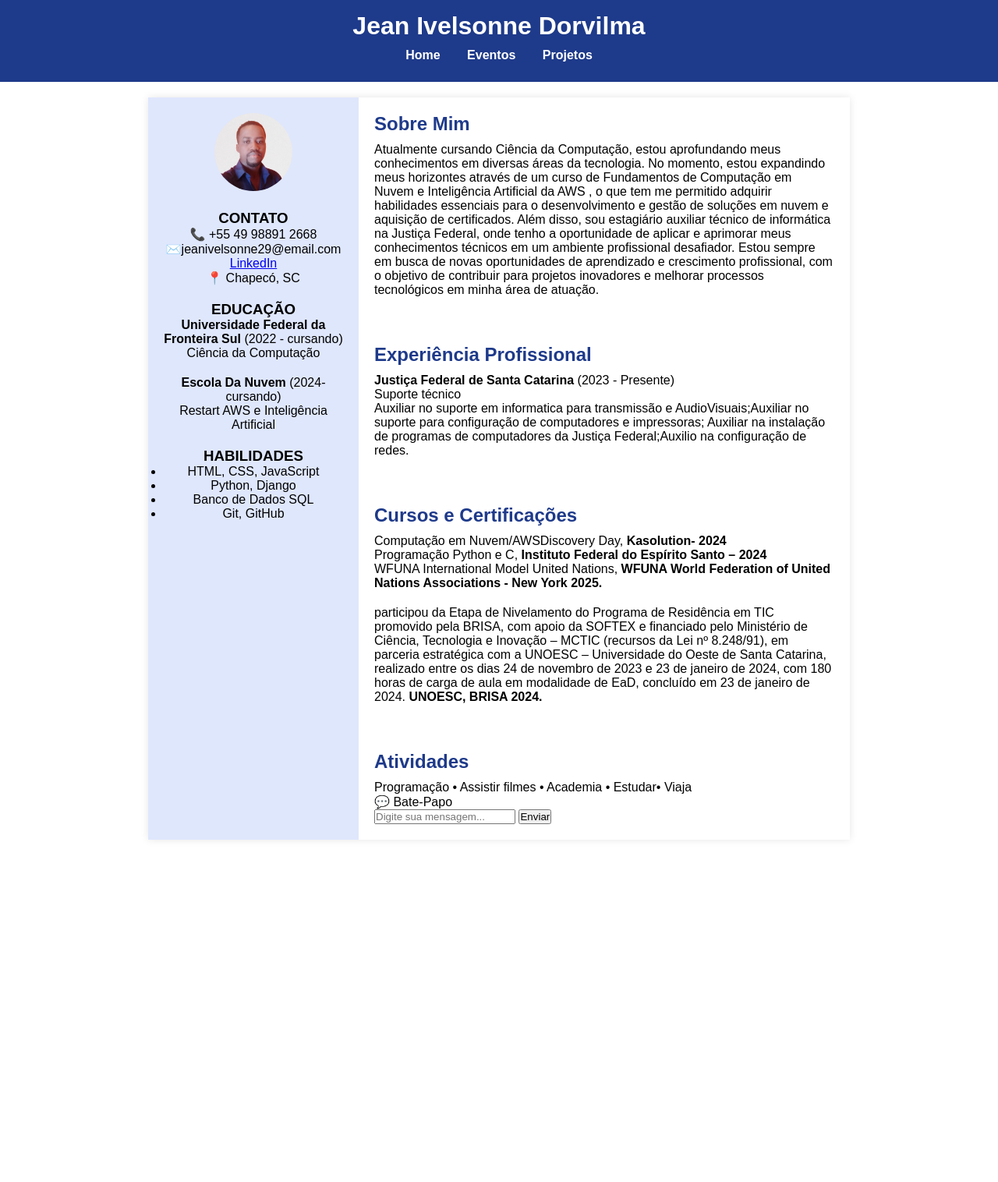
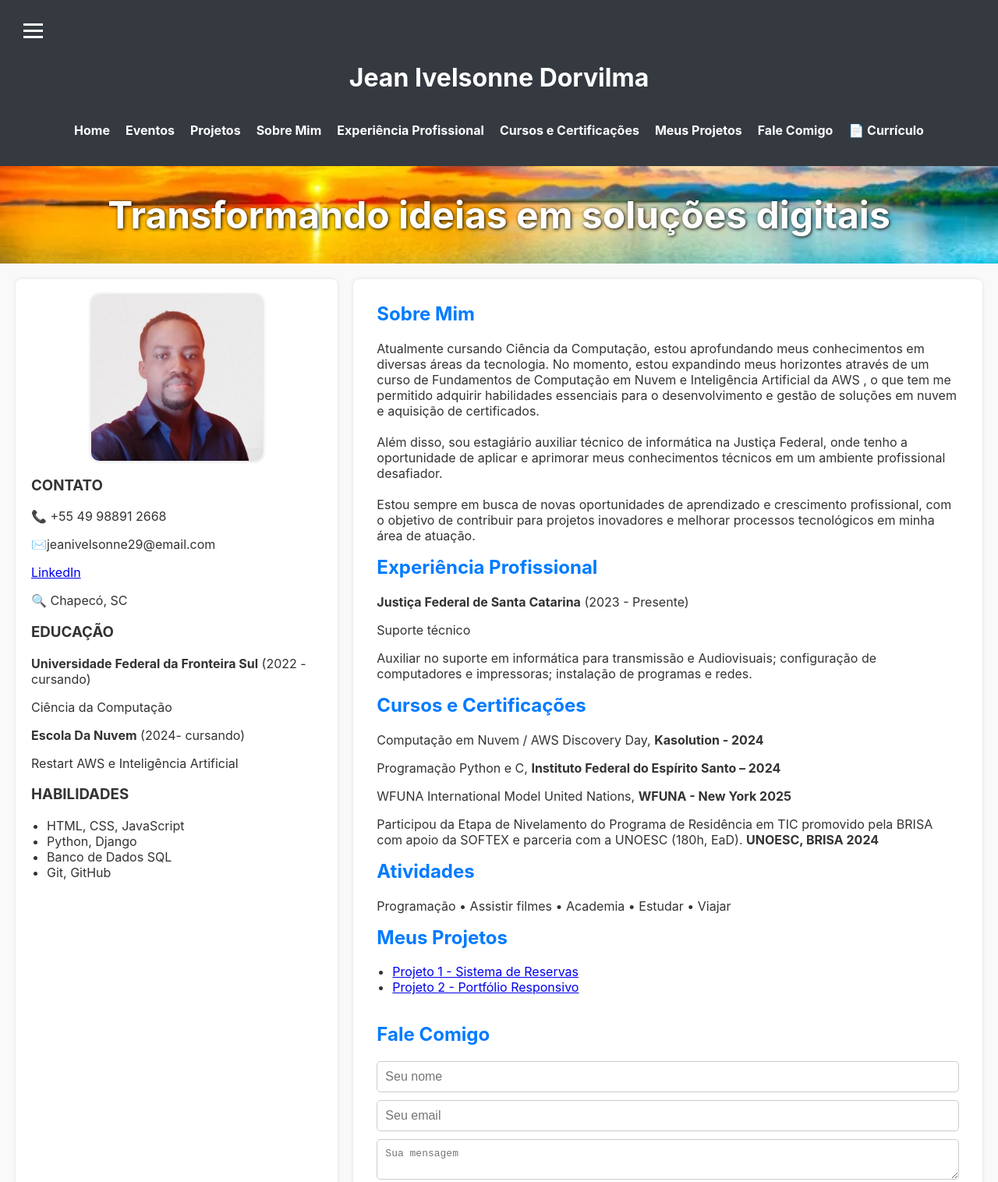
Before and after one commit to jean2992-star/jean2992-star.github.io, a plain HTML site: page index.html in a window 1280 px wide. Shown: the top 1516 px of the page at 78% size. Before the commit the page ends 1097 px from the top, so only its background shows below. Drawn offline with Linux system fonts and the light colour scheme.

Commit message:
atualização

```diff
--- a/index.html
+++ b/index.html
@@ -1,5 +1,6 @@
+
 <!DOCTYPE html>
-<html lang="en">
+<html lang="pt-BR">
 <head>
   <meta charset="UTF-8">
   <meta name="viewport" content="width=device-width, initial-scale=1.0">
@@ -7,21 +8,43 @@
   <link rel="stylesheet" href="styles.css">
 </head>
 <body>
-
-    <!-- Cabeçalho com Menu -->
   <header class="main-header">
+    <div class="menu-toggle" onclick="toggleMenu()">
+      <div class="bar"></div>
+      <div class="bar"></div>
+      <div class="bar"></div>
+    </div>
+    <div class="side-menu" id="sideMenu">
+      <ul>
+        <li><a href="#profile">Sobre Mim</a></li>
+        <li><a href="#work">Experiência Profissional</a></li>
+        <li><a href="#cursos">Cursos e Certificações</a></li>
+        <li> <a href="#atividade">Atividades</a></li>
+        <li><a href="#projetos-destaque">Meus Projetos</a></li>
+        <li><a href="#form-contato">Fale Comigo</a></li>
+      </ul>
+    </div>
     <h1>Jean Ivelsonne Dorvilma</h1>
-        <nav>
+    <nav class="menu">
       <ul>
         <li><a href="index.html">Home</a></li>
         <li><a href="evento.html">Eventos</a></li>
         <li><a href="projetos.html">Projetos</a></li>
+        <li><a href="#profile">Sobre Mim</a></li>
+        <li><a href="#work">Experiência Profissional</a></li>
+        <li><a href="#cursos">Cursos e Certificações</a></li>
+        <li><a href="#projetos-destaque">Meus Projetos</a></li>
+        <li><a href="#form-contato">Fale Comigo</a></li>
+        <li><a href="Jean_Ivelsonne_CV.pdf" download>📄 Currículo</a></li>
       </ul>
     </nav>
   </header>
 
+  <section class="hero-banner">
+    <h2>Transformando ideias em soluções digitais</h2>
+  </section>
+
   <div class="container">
-        <!-- Barra Lateral -->
     <aside class="sidebar">
       <div class="profile-img">
         <img src="JEAN.jpg" alt="Jean Ivelsonne">
@@ -30,23 +53,16 @@
         <h3>CONTATO</h3>
         <p>📞 +55 49 98891 2668</p>
         <p>✉️jeanivelsonne29@email.com</p>
-                <p> <a href="https://www.linkedin.com/in/jean-ivelsonne-dorvilma-1b4731140" target="_blank">LinkedIn</a></p>
-
-                <p>📍 Chapecó, SC</p>
+        <p><a href="https://www.linkedin.com/in/jean-ivelsonne-dorvilma-1b4731140" target="_blank">LinkedIn</a></p>
+        <p>🔍 Chapecó, SC</p>
       </section>
-
       <section class="education">
         <h3>EDUCAÇÃO</h3>
         <p><strong>Universidade Federal da Fronteira Sul</strong> (2022 - cursando)</p>
         <p>Ciência da Computação</p>
-            </section>
-
-            <section class="education">
-
         <p><strong>Escola Da Nuvem</strong> (2024- cursando)</p>
         <p>Restart AWS e Inteligência Artificial</p>
       </section>
-
       <section class="skills">
         <h3>HABILIDADES</h3>
         <ul>
@@ -58,77 +74,95 @@
       </section>
     </aside>
 
-
-        <!-- Conteúdo Principal -->
     <main class="content">
-            <section class="profile">
+      <section id="profile">
         <h2>Sobre Mim</h2>
         <p>Atualmente cursando Ciência da Computação, estou aprofundando meus conhecimentos em diversas áreas da tecnologia. No momento, estou expandindo meus horizontes através de um curso de Fundamentos de Computação em Nuvem e Inteligência Artificial da AWS , o que tem me permitido adquirir habilidades essenciais para o desenvolvimento e gestão de soluções em nuvem e aquisição de certificados.
-
+        <br><br>
         Além disso, sou estagiário auxiliar técnico de informática na Justiça Federal, onde tenho a oportunidade de aplicar e aprimorar meus conhecimentos técnicos em um ambiente profissional desafiador.
-
+        <br><br>
         Estou sempre em busca de novas oportunidades de aprendizado e crescimento profissional, com o objetivo de contribuir para projetos inovadores e melhorar processos tecnológicos em minha área de atuação.</p>
       </section>
 
-            <section class="work">
+      <section id="work">
         <h2>Experiência Profissional</h2>
         <p><strong>Justiça Federal de Santa Catarina</strong> (2023 - Presente)</p>
         <p>Suporte técnico  </p>
-                <p> Auxiliar no suporte em informatica para transmissão e AudioVisuais;Auxiliar no suporte para configuração de computadores e impressoras; Auxiliar na instalação de programas de computadores da Justiça Federal;Auxilio na configuração de redes.</p>
-
-
+        <p> Auxiliar no suporte em informática para transmissão e Audiovisuais; configuração de computadores e impressoras; instalação de programas e redes.</p>
       </section>
 
+      <section>
+        <h2 id="cursos">Cursos e Certificações</h2>
+        <p>Computação em Nuvem / AWS Discovery Day, <strong>Kasolution - 2024</strong></p>
+        <p>Programação Python e C, <strong>Instituto Federal do Espírito Santo – 2024</strong></p>
+        <p>WFUNA International Model United Nations, <strong>WFUNA - New York 2025</strong></p>
+        <p class="pcertification">Participou da Etapa de Nivelamento do Programa de Residência em TIC promovido pela BRISA com apoio da SOFTEX e parceria com a UNOESC (180h, EaD). <strong>UNOESC, BRISA 2024</strong></p>
+      </section>
 
       <section>
-
-                <h2 class= "cursos"> Cursos e Certificações  </h2>
-                <p>  Computação em Nuvem/AWSDiscovery
-                    Day, <strong>Kasolution- 2024  </strong>  </p>
-
-                <p>  Programação Python e C, <strong> Instituto Federal
-                    do Espírito Santo – 2024   </strong></p>
-
-
-                    <p>   WFUNA International Model United Nations,  <strong>WFUNA World Federation of United Nations Associations - New York 2025. </strong>  </p>
-
-
-                    <p class="pcertification"> participou da Etapa de Nivelamento do Programa de Residência em TIC promovido pela
-                        BRISA, com apoio da SOFTEX e financiado pelo Ministério de Ciência, Tecnologia e Inovação – MCTIC (recursos da Lei nº 8.248/91), em parceria estratégica com a UNOESC –
-                        Universidade do Oeste de Santa Catarina, realizado entre os dias 24 de novembro de 2023 e
-                        23 de janeiro de 2024, com 180 horas de carga de aula em modalidade de EaD, concluído
-                        em 23 de janeiro de 2024.  <strong>  UNOESC, BRISA 2024. </strong></p>
-
+        <h2 id="atividade">Atividades</h2>
+        <p>Programação • Assistir filmes • Academia • Estudar • Viajar</p>
       </section>
 
-
+      <section id="projetos-destaque">
+        <h2>Meus Projetos</h2>
+        <ul>
+          <li><a href="https://github.com/jean2992/projeto1" target="_blank">Projeto 1 - Sistema de Reservas</a></li>
+          <li><a href="https://github.com/jean2992/projeto2" target="_blank">Projeto 2 - Portfólio Responsivo</a></li>
+        </ul>
+      </section>
 
       <section>
-                <h2 class="atividade">  Atividades         </h2>
-                <p> Programação • Assistir filmes • Academia • Estudar• Viaja</p>
-
-
-
+        <br>
+        <h2>Fale Comigo</h2>
+        <form id="form-contato">
+          <input type="text" name="nome" placeholder="Seu nome" required>
+          <input type="email" name="email" placeholder="Seu email" required>
+          <textarea name="mensagem" placeholder="Sua mensagem" required></textarea>
+          <br>
+            <button type="submit">Enviar Mensagem</button>
+            <p id="resposta-form" style="color: green;"></p>
+        </form>
       </section>
-
-
-
-
-            <!-- Chatbox -->
-<div id="chat-container">
-    <div id="chat-header">💬 Bate-Papo</div>
-    <div id="chat-body">
-        <ul id="chat-messages"></ul>
-    </div>
-    <div id="chat-footer">
-        <input type="text" id="chat-input" placeholder="Digite sua mensagem..." />
-        <button onclick="sendMessage()">Enviar</button>
-    </div>
-</div>
-
-
     </main>
   </div>
 
+    <script>
+  function toggleMenu() {
+    document.getElementById("sideMenu").classList.toggle("open");
+  }
+
+  // Fecha o menu ao clicar em qualquer link dentro dele
+  document.querySelectorAll("#sideMenu a").forEach(link => {
+    link.addEventListener("click", () => {
+      document.getElementById("sideMenu").classList.remove("open");
+    });
+  });
+
+  document.getElementById("form-contato")?.addEventListener("submit", async function (e) {
+    e.preventDefault();
+    const nome = this.nome.value.trim();
+    const email = this.email.value.trim();
+    const mensagem = this.mensagem.value.trim();
+    const respostaTexto = document.getElementById("resposta-form");
+    respostaTexto.textContent = "Enviando...";
+    try {
+      const resposta = await fetch("https://backend-reposi-rwbn.onrender.com", {
+        method: "POST",
+        headers: { "Content-Type": "application/json" },
+        body: JSON.stringify({ nome, email, mensagem }),
+      });
+      const dados = await resposta.json();
+      if (resposta.ok) {
+        respostaTexto.textContent = dados.mensagem || "Mensagem enviada com sucesso!";
+        this.reset();
+      } else {
+        respostaTexto.textContent = dados.erro || "Erro ao enviar mensagem.";
+      }
+    } catch (erro) {
+      respostaTexto.textContent = "Erro de conexão com o servidor.";
+    }
+  });
+</script>
 </body>
 </html>
--- a/stylebatepapo.css
+++ /dev/null
@@ -1,50 +0,0 @@
-/* Estilizando o chat */
-#chat-container {
-    position: fixed;
-    bottom: 20px;
-    left: 20px;
-    width: 300px;
-    border-radius: 10px;
-    box-shadow: 0px 4px 10px rgba(0, 0, 0, 0.2);
-    background: white;
-    overflow: hidden;
-    font-family: Arial, sans-serif;
-    margin-top: 20px;
-}
-
-#chat-header {
-    background: #1E3A8A;
-    color: white;
-    padding: 10px;
-    text-align: center;
-    font-weight: bold;
-}
-
-#chat-body {
-    height: 200px;
-    overflow-y: auto;
-    padding: 10px;
-    border-bottom: 1px solid #ccc;
-}
-
-#chat-footer {
-    display: flex;
-    padding: 10px;
-}
-
-#chat-input {
-    flex: 1;
-    padding: 8px;
-    border: 1px solid #ccc;
-    border-radius: 5px;
-}
-
-button {
-    margin-left: 5px;
-    background: #1E3A8A;
-    color: white;
-    border: none;
-    padding: 8px;
-    cursor: pointer;
-    border-radius: 5px;
-}
--- a/styles.css
+++ b/styles.css
@@ -1,105 +1,225 @@
-/* Reset */
-* {
+/* styles.css atualizado com menu hambúrguer */
+
+body {
+  font-family: 'Inter', sans-serif;
   margin: 0;
-    padding: 0;
-    box-sizing: border-box;
-    font-family: Arial, sans-serif;
+  background-color: #f9f9f9;
+  color: #333;
 }
 
-/* Cabeçalho */
-.main-header {
-    background: #1E3A8A;
+header.main-header {
+  background: #343a40;
   color: white;
-    padding: 15px;
+  padding: 20px;
   text-align: center;
+  position: relative;
 }
 
-.main-header nav ul {
+nav ul {
   list-style: none;
-    padding: 10px;
+  padding: 0;
+  display: flex;
+  justify-content: center;
+  gap: 20px;
 }
 
-.main-header nav ul li {
-    display: inline;
-    margin: 0 15px;
-}
-
-.main-header nav ul li a {
+nav a {
   color: white;
   text-decoration: none;
   font-weight: bold;
 }
 
-/* Layout principal */
+.menu-icon {
+  display: none;
+  width: 30px;
+  height: 30px;
+  flex-direction: column;
+  justify-content: center;
+  align-items: center;
+  cursor: pointer;
+  position: absolute;
+  left: 20px;
+  top: 20px;
+  z-index: 999;
+}
+
+.menu-icon span {
+  background: white;
+  display: block;
+  width: 25px;
+  height: 3px;
+  margin: 4px 0;
+  transition: 0.3s;
+}
+
+nav.menu {
+  display: flex;
+  justify-content: center;
+  align-items: center;
+}
+
+@media (max-width: 768px) {
+  nav.menu ul {
+    display: none;
+    flex-direction: column;
+    background: #343a40;
+    position: absolute;
+    top: 60px;
+    left: 0;
+    width: 100%;
+    padding: 20px 0;
+    box-shadow: 0 5px 10px rgba(0,0,0,0.2);
+  }
+
+  nav.menu ul.show {
+    display: flex;
+  }
+
+  .menu-icon {
+    display: flex;
+  }
+}
+
+.hero-banner {
+  background: url("banner.jpg") center/cover no-repeat;
+  height: 125px;
+  color: white;
+  display: flex;
+  align-items: center;
+  justify-content: center;
+  font-size: 2em;
+  text-shadow: 1px 1px 4px #000;
+}
+
 .container {
   display: flex;
-    max-width: 900px;
-    margin: 20px auto;
-    background: white;
-    box-shadow: 0px 0px 10px rgba(0, 0, 0, 0.1);
+  flex-wrap: wrap;
+  padding: 20px;
+  gap: 20px;
 }
 
-/* Barra Lateral */
-.sidebar {
-    width: 30%;
-    background: #dfe7fd;
+aside.sidebar {
+  flex: 1 1 300px;
+  background: #fff;
   padding: 20px;
-    text-align: center;
+  border-radius: 8px;
+  box-shadow: 0 0 5px rgba(0,0,0,0.1);
 }
 
-.profile-img img {
-    width: 100px;
-    height: 100px;
-    border-radius: 50%;
-    margin-bottom: 20px;
+aside .profile-img img {
+  width: 100%;
+  max-width: 220px;
+  border-radius: 10px;
+  display: block;
+  margin: 0 auto 20px;
+  box-shadow: 0 0 5px rgba(0,0,0,0.2);
 }
 
-.contact, .education, .skills {
-    margin-bottom: 20px;
+main.content {
+  flex: 2 1 600px;
+  background: #fff;
+  padding: 30px;
+  border-radius: 8px;
+  box-shadow: 0 0 5px rgba(0,0,0,0.1);
 }
 
-/* Conteúdo Principal */
-.content {
-    width: 70%;
-    padding: 20px;
+main h2 {
+  margin-top: 0;
+  color: #007bff;
 }
 
-.content h2 {
-    color: #1E3A8A;
-    margin-bottom: 10px;
+section ul {
+  padding-left: 20px;
 }
 
-/* Seções de eventos e projetos */
-.event, .project {
-    background: #f4f4f4;
-    padding: 15px;
-    margin: 10px 0;
-    border-radius: 5px;
-}
-
-.event img {
-    width: 100%;
-    max-width: 300px;
-    display: block;
+form#form-contato {
+  display: flex;
+  flex-direction: column;
+  gap: 10px;
   margin-top: 10px;
 }
 
-/* Responsividade */
+form#form-contato input,
+form#form-contato textarea {
+  padding: 10px;
+  font-size: 1em;
+  border: 1px solid #ccc;
+  border-radius: 5px;
+  resize: vertical;
+}
+
+form#form-contato button {
+  padding: 12px;
+  background-color: #007bff;
+  color: white;
+  border: none;
+  border-radius: 5px;
+  cursor: pointer;
+  font-size: 1em;
+  margin-top: 5px;
+}
+
+form#form-contato button:hover {
+  background-color: #0056b3;
+}
+
+#resposta-form {
+  margin-top: 10px;
+  font-weight: bold;
+  color: rgb(7, 9, 7);
+}
+
 @media (max-width: 768px) {
   .container {
     flex-direction: column;
   }
-
-    .sidebar, .content {
+  aside.sidebar, main.content {
     width: 100%;
+    padding: 15px;
   }
 }
 
-
-.work, .cursos, .atividade {
-    margin-top: 60px; /* Ajuste conforme necessário */
+.menu-toggle {
+  cursor: pointer;
+  display: flex;
+  flex-direction: column;
+  gap: 5px;
+  padding: 10px;
 }
 
-.pcertification{
-    margin-top: 20px;
+.menu-toggle .bar {
+  width: 25px;
+  height: 3px;
+  background-color: white;
 }
+
+.side-menu {
+  position: fixed;
+  left: -250px;
+  top: 0;
+  width: 200px;
+  height: 100%;
+  background-color: #343a40;
+  color: white;
+  padding-top: 60px;
+  transition: left 0.3s ease;
+  z-index: 999;
+}
+
+.side-menu.open {
+  left: 0;
+}
+
+.side-menu ul {
+  list-style: none;
+  padding: 0;
+}
+
+.side-menu ul li {
+  padding: 15px 20px;
+}
+
+.side-menu ul li a {
+  color: white;
+  text-decoration: none;
+}
```
Also changed, not shown: banner.jpg (added), 1 other file. Lines whose indentation alone changed are shown as unchanged.
